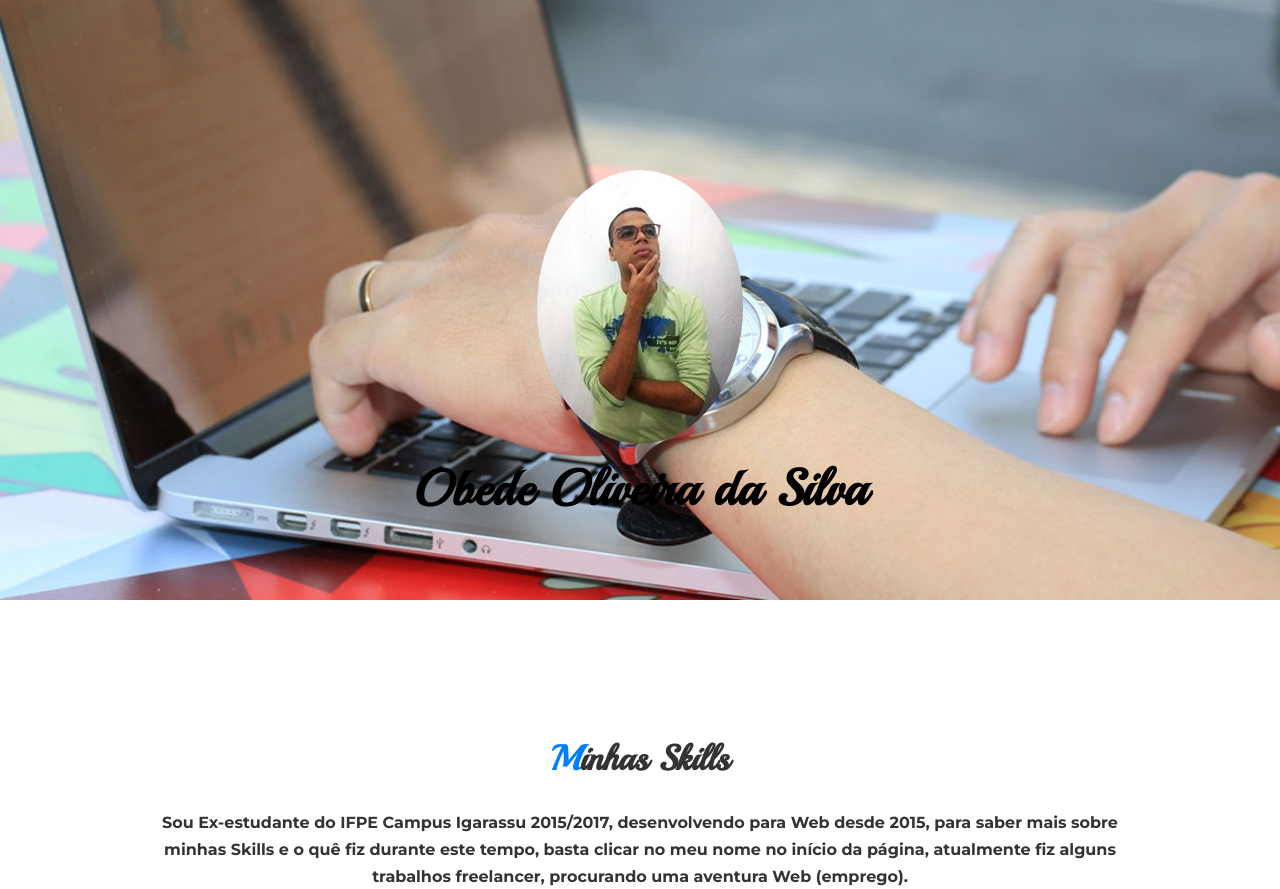
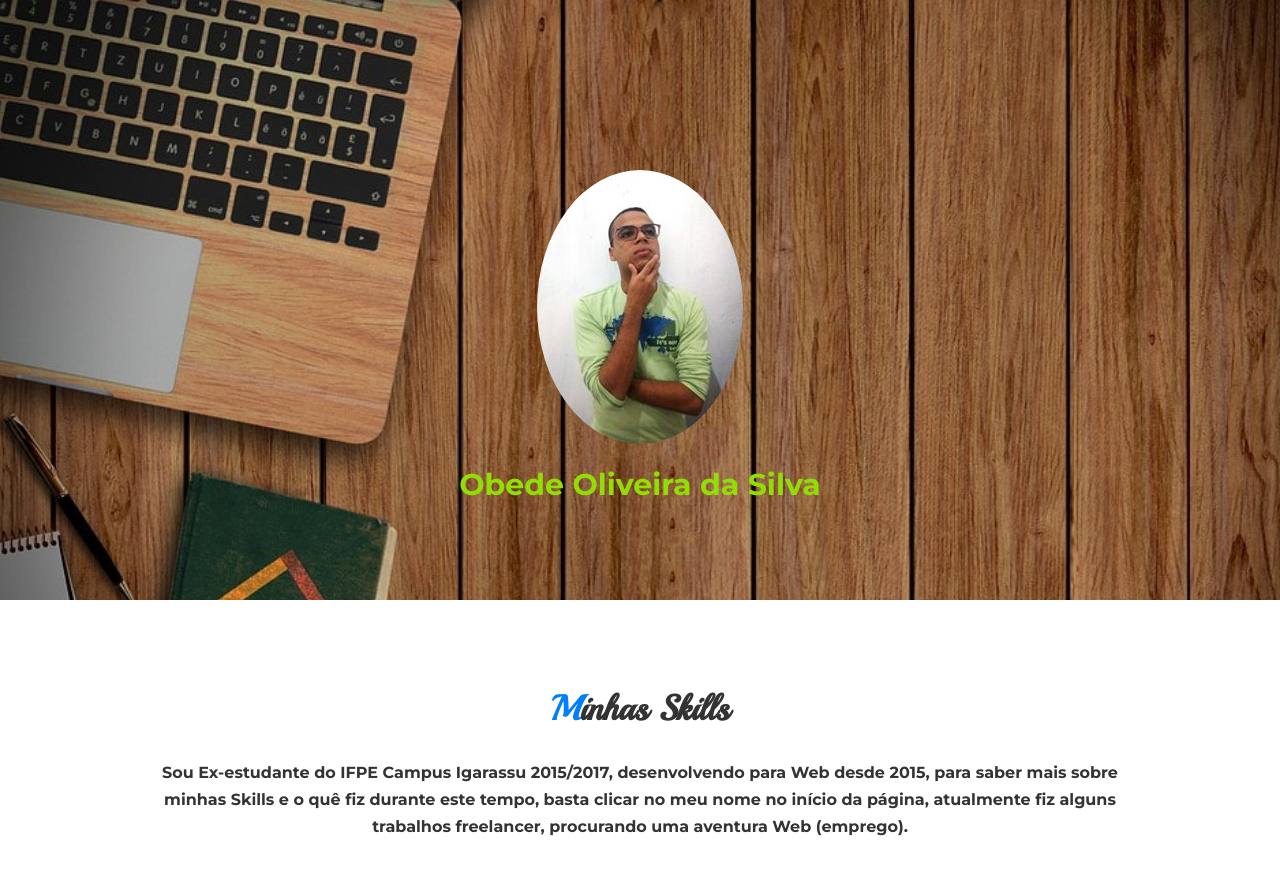
Before and after one commit to obedeoliveira/obedeoliveira, a PHP site: page / in a window 1280 px wide. Shown: the top 889 px of the page. Run offline with PHP 8.4, Linux system fonts and the light colour scheme.

Commit message:
Melhorando o index e o estilo

```diff
--- a/css/style.css
+++ b/css/style.css
@@ -25,7 +25,7 @@ a,a:hover {
 	text-decoration: none;
 }
 img {max-width: 100%;}
-#obede {
+.obede {
 	height:600px;
 	padding-top:170px;
 }
@@ -150,10 +150,10 @@ img {max-width: 100%;}
 	.navbar.navbar-inverse.navbar-static-top a {padding: 15px 16px;line-height: 15px;font-size: 13px;}
 }
 /* --- Intro --- */
-header {
+/*header {
 	padding-bottom:50px;
-}
-.intro {
+}*/
+/*.intro {
 	font-family:'Playball',cursive;
 	font-size:50px;
 	line-height:1.0;
@@ -162,7 +162,7 @@ header {
 
 .intro a {
 	color:#000;
-}
+}*/
 
 /* --- Parallax --- */
 .parallax {
--- a/index.html
+++ b/index.html
@@ -25,15 +25,18 @@
   <div class="wrapper" id="wrapper">
     <header>
       <div class="banner row" id="banner">
-        <div class="parallax text-center" style="background-image: url(img/1.jpg);">
+        <div class="parallax text-center" style="background-image: url(img/6.jpg);">
           <div class="parallax-pattern-overlay">
-            <div class="container text-center" id="obede">
+            <div class="container text-center">
+              <div class="obede">
+
               <a href="#"><img id="site-title" class=" wow fadeInDown" wow-data-delay="0.0s" wow-data-duration="0.9s" src="img/2.jpg" alt=""/></a>
               <h2 class="intro"><a href="arquivos/curriculo.pdf?arquivoNome=php/baixar.php" target="_blank">Obede Oliveira da Silva</a></h2>
             </div>
           </div>
         </div>
       </div>
+    </div>
     </header>
 
     <!--skills-->
```
Also changed, not shown: img/6.jpg (added).
